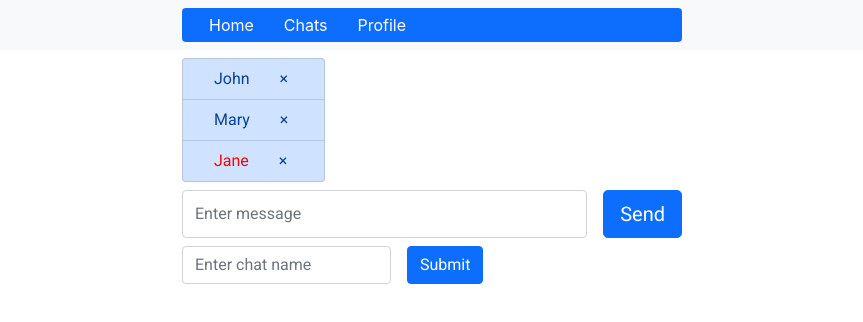
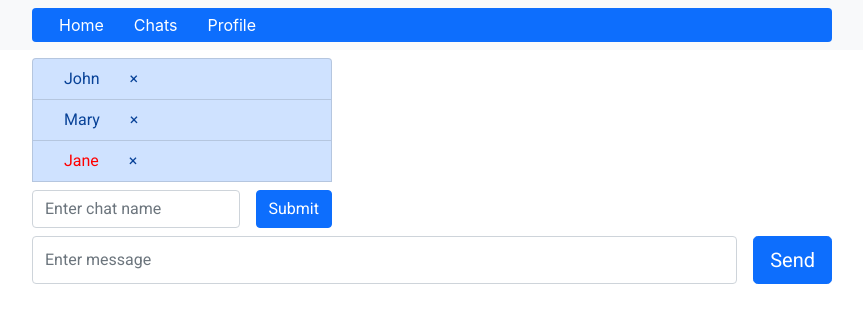
Before and after one commit to marxt2016/React, a React (Create React App) app: page /chats/jane in a window 1280 px wide. Shown: the top 322 px of the page, without its empty margins (208-1071 px from the left). Built offline with nearby package versions, Linux system fonts and the light colour scheme.

Commit message:
changed chatlist and state

```diff
--- a/src/App.css
+++ b/src/App.css
@@ -8,7 +8,7 @@
   font-family: "Roboto", sans-serif;
   display: flex;
   flex-direction: column;
-  max-width: 500px;
+  max-width: 800px;
   margin: 0 auto;
 }
 .container,
@@ -19,7 +19,7 @@ h1 {
   text-align: center;
   color: white;
   border-radius: 0.25rem;
-  max-width: 500px;
+  max-width: 800px;
 }
 h2 {
   background-color: #cfe2ff;
--- a/src/App.js
+++ b/src/App.js
@@ -1,5 +1,5 @@
-import React from 'react';
 import { BrowserRouter, Link, Route, Routes, Navigate } from 'react-router-dom';
+import React, { useState, useEffect, useCallback } from "react";
 import { Home } from './components/Home';
 import { Chats } from './components/Chats';
 import { Profile } from './components/Profile';
@@ -8,9 +8,74 @@ import { Chatlist } from './components/Chatlist';
 import { Provider } from 'react-redux';
 import { store } from './store/index';
 
+const chatNamesInitial = [
+  {
+    name: "John",
+    id: "john",
+  },
+  {
+    name: "Mary",
+    id: "mary",
+  },
+  {
+    name: "Jane",
+    id: "jane",
+  },
 
+]
+
+const messagesInitial = {
+  john: [
+    {
+      text: 'Message from John',
+      author: 'person',
+      id: 'john'
+    }
+  ],
+  mary: [
+    {
+      text: 'Message from Mary',
+      author: 'person',
+      id: 'mary'
+    }
+  ],
+  jane: [
+
+  ],
+
+}
 export const App = () => {
+  const [chatNames, setChatNames] = useState(chatNamesInitial);
+  const [messages, setMessages] = useState(messagesInitial);
 
+  const handleAddChat = useCallback((chatName) => {
+    if (chatName) {
+      const newId = `chat-${Date.now()}`;
+      setChatNames(prevChatNames => {
+        return [...prevChatNames, { name: chatName, id: newId }];
+
+      });
+
+      setMessages(prevMessages => ({
+        ...prevMessages,
+        [newId]: [],
+      })
+      )
+    }
+  });
+
+  const handleDelete = useCallback((element) => {
+    let index = chatNames.indexOf(chatNames.find(el => el.id === element.target.id));
+    if (index > -1) {
+      chatNames.splice(chatNames.indexOf(chatNames.find(el => el.id === element.target.id)), 1);
+    }
+    setChatNames([...chatNames]);
+    setMessages(prevMessages => {
+      const newMessages = { ...prevMessages };
+      delete newMessages[element.target.id];
+      return newMessages
+    })
+  }, [chatNames]);
   return (
     <Provider store={store}>
       <BrowserRouter>
@@ -32,12 +97,20 @@ export const App = () => {
           <Route path="profile" element={<Profile />} />
           <Route path="chats" >
 
-            <Route path=":id" element={<Chats />} />
+            <Route path=":id" element={<Chats
+              chatNames={chatNames}
+              messages={messages}
+              setMessages={setMessages}
+              onAddChat={handleAddChat}
+              onDeleteChat={handleDelete} />} />
 
-            <Route index element={<Chatlist />} />
+            <Route index element={<Chatlist
+              onAddChat={handleAddChat}
+              onDeleteChat={handleDelete}
+              chatNames={chatNames} />} />
             <Route element={<Home />} />
+            <Route path="*" element={<h3>404</h3>} />
           </Route>
-
         </Routes>
       </BrowserRouter >
     </Provider>
--- /dev/null
+++ b/src/components/AddchatForm.js
@@ -0,0 +1,30 @@
+import { Form, Button } from 'react-bootstrap';
+import React, { useState } from "react";
+
+export const AddchatForm = ({ onAddChat }) => {
+    const [value, setValue] = useState('');
+    const handleChange = (event) => {
+        setValue(event.target.value);
+    }
+    const handleSubmit = (event) => {
+        event.preventDefault();
+        onAddChat(event.target[0].value);
+        setValue('');
+    }
+    return (
+
+        <Form className='mt-2' onSubmit={handleSubmit} >
+            <Form.Group className="me-3"  >
+                <Form.Control
+                    type="text"
+                    placeholder="Enter chat name"
+                    value={value}
+                    onChange={handleChange}
+                />
+            </Form.Group>
+            <Button variant="primary" type="submit">
+                Submit
+            </Button>
+        </Form >
+    )
+}
--- a/src/components/Chatlist.js
+++ b/src/components/Chatlist.js
@@ -2,27 +2,28 @@
 import React, { Fragment } from "react";
 import { ListGroup } from 'react-bootstrap';
 import { NavLink } from 'react-router-dom';
-import { chatNamesInitial } from './Chats';
+import { AddchatForm } from './AddchatForm';
 
-export const Chatlist = ({ chatNames = chatNamesInitial, deleteChat }) => {
 
+export const Chatlist = ({ chatNames, onDeleteChat, onAddChat }) => {
     return (
+        <>
             <ListGroup className='mt-2 mb-2 App' >
                 {chatNames.map((chat) => {
-
                     return (<Fragment key={chat.id}>
                         <ListGroup.Item action variant="primary" >
                             <NavLink
                                 style={({ isActive }) => ({ color: isActive ? "red" : "#084298" })}
                                 to={`/chats/${chat.id}`} >{chat.name}
                             </NavLink>
-                        <a onClick={deleteChat} id={chat.id} >&times;</a>
+                            <a onClick={onDeleteChat} id={chat.id} >&times;</a>
                         </ListGroup.Item>
-
                     </Fragment>)
                 }
+                )}
+                <AddchatForm onAddChat={onAddChat} />
+            </ListGroup>
 
-            )}
-        </ListGroup>
+        </>
     )
 }
--- a/src/components/Chats.js
+++ b/src/components/Chats.js
@@ -8,60 +8,11 @@ import { Chatlist } from './Chatlist';
 import { Form, Button } from 'react-bootstrap';
 //import { v4 as uuidv4 } from 'uuid';
 import { useParams } from 'react-router';
+import { Navigate } from 'react-router-dom';
+import { AddchatForm } from './AddchatForm';
 
-
-
-export const chatNamesInitial = [
-    {
-        name: "John",
-        id: "john",
-    },
-    {
-        name: "Mary",
-        id: "mary",
-    },
-    {
-        name: "Jane",
-        id: "jane",
-    },
-
-]
-
-const messagesInitial = {
-    john: [
-        {
-            text: 'Message from John',
-            author: 'person',
-            id: 'john'
-        }
-    ],
-    mary: [
-        {
-            text: 'Message from Mary',
-            author: 'person',
-            id: 'mary'
-        }
-    ],
-    jane: [
-
-    ],
-
-}
-export function Chats() {
+export function Chats({ chatNames, setChatNames, onAddChat, onDeleteChat, messages, setMessages }) {
     let { id } = useParams();
-    const [messages, setMessages] = useState(messagesInitial);
-    const [chatNames, setChatNames] = useState(chatNamesInitial);
-    const [value, setValue] = useState('');
-
-    const handleChange = (event) => {
-        setValue(event.target.value);
-    }
-    const handleSubmit = (event) => {
-        event.preventDefault();
-        handleAddChat(event.target[0].value);
-        setValue('');
-    }
-
     const handleMessageSend = useCallback((newMessage) => {
         if (newMessage.text.length) {
             setMessages(
@@ -69,32 +20,6 @@ export function Chats() {
             )
         }
     }, [id]);
-
-    const handleDelete = useCallback((element) => {
-        let index = chatNames.indexOf(chatNames.find(el => el.id === element.target.id));
-        if (index > -1) {
-            chatNames.splice(chatNames.indexOf(chatNames.find(el => el.id === element.target.id)), 1);
-        }
-        setChatNames([...chatNames]);
-        setMessages(prevMessages => {
-            const newMessages = { ...prevMessages };
-            delete newMessages[element.target.id];
-            console.log(!newMessages[element.target.id]);
-
-            return newMessages
-        })
-    }, []);
-
-    const handleAddChat = useCallback((chatName) => {
-        const newId = `chat-${Date.now()}`;
-        setChatNames(prevChatNames => [...prevChatNames, { name: chatName, id: newId }]);
-        setMessages(prevMessages => ({
-            ...prevMessages,
-            [newId]: [],
-        })
-        )
-
-    }, [])
 
     useEffect(() => {
         if (
@@ -112,32 +37,22 @@ export function Chats() {
         }
 
     });
-
+    if (!messages[id]) {
+        return <Navigate replace to="/chats" />;
+    }
     return (
         <div className="App">
             <main>
                 <div className='Chatlist'>
                     <Chatlist
                         chatNames={chatNames}
-                        deleteChat={handleDelete}
+                        onDeleteChat={onDeleteChat}
                         onChange={setChatNames}
+                        onAddChat={onAddChat}
                     />
                     <Messages messages={messages[id]} />
                 </div>
                 <InputForm onMessageSend={handleMessageSend} />
-                <Form className='mt-2' onSubmit={handleSubmit} >
-                    <Form.Group className="me-3"  >
-                        <Form.Control
-                            type="text"
-                            placeholder="Enter chat name"
-                            value={value}
-                            onChange={handleChange}
-                        />
-                    </Form.Group>
-                    <Button variant="primary" type="submit">
-                        Submit
-                    </Button>
-                </Form>
             </main>
         </div>
     );
--- a/src/components/Messages.js
+++ b/src/components/Messages.js
@@ -1,6 +1,6 @@
 import React from "react";
 
-import { Navigate } from 'react-router-dom';
+
 const createMessage = (message) => {
     const { text, author, id } = message;
 
@@ -12,9 +12,6 @@ const createMessage = (message) => {
 }
 
 export const Messages = ({ messages }) => {
-    if (!messages) {
-        return <Navigate replace to="/chats" />
-    }
     return (
         <ul className='Messages-list' >
             {messages.map(message => createMessage(message))}
```
Lines whose indentation alone changed are shown as unchanged.
